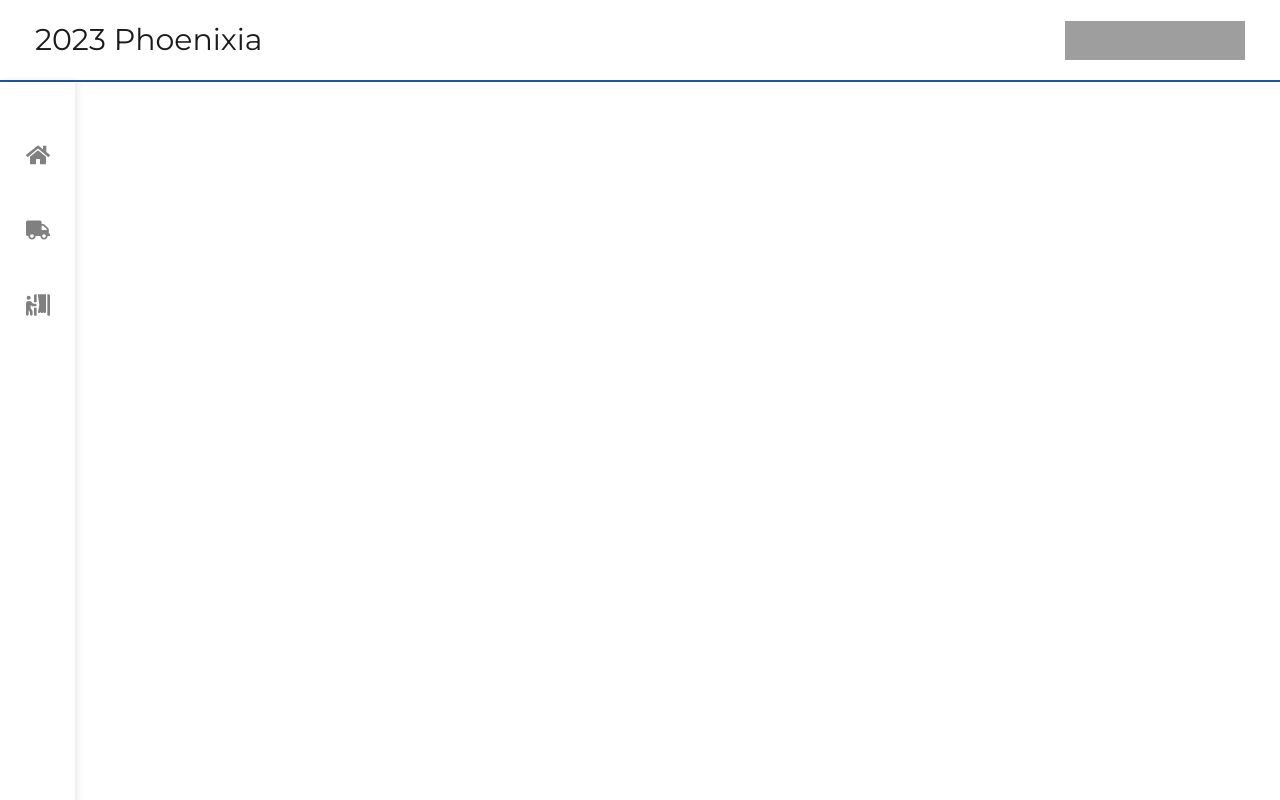
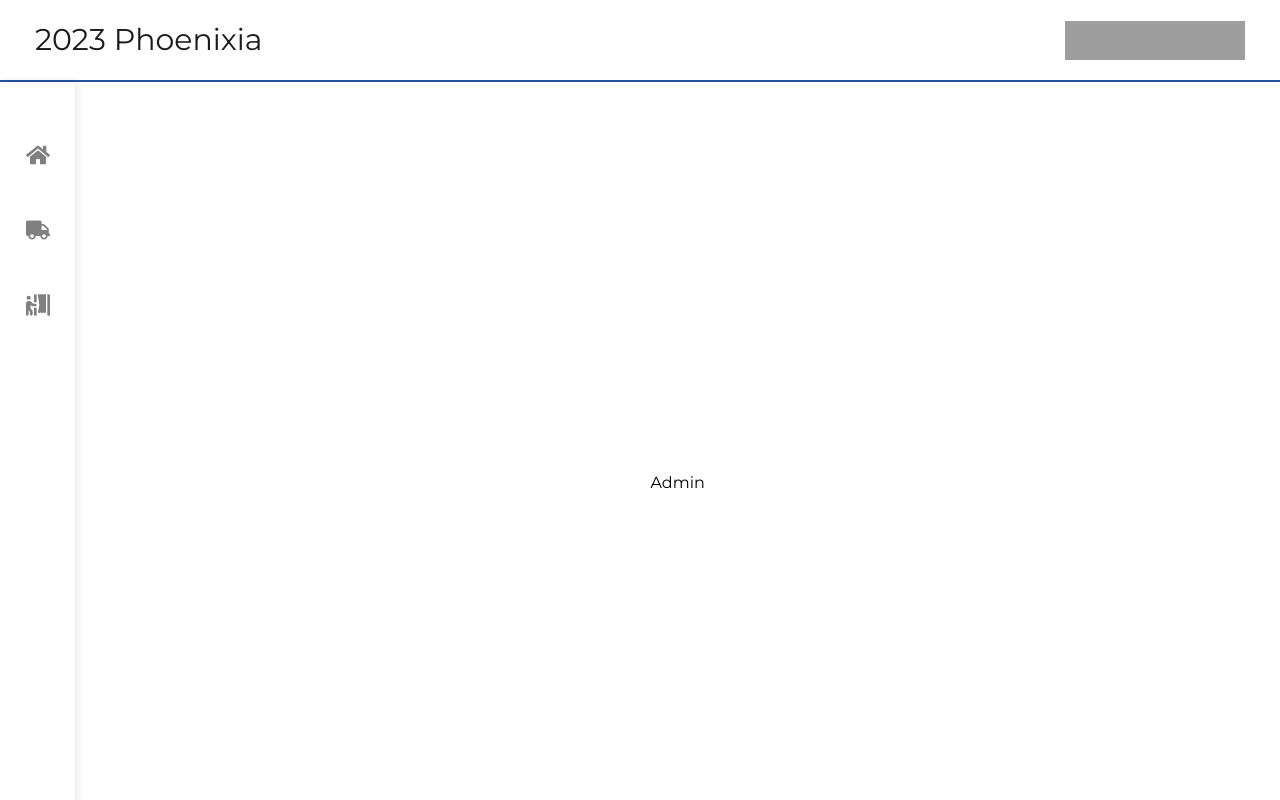
Before and after one commit to FE-PE/2023Phoenixia-Admin, a React (Create React App) app: page / in a window 1280 px wide. Shown: the top 800 px of the page. Built offline with nearby package versions, Linux system fonts and the light colour scheme; grey boxes are pictures that could not be loaded.

Commit message:
[feat]: home

```diff
--- a/src/main/contents/Contents.js
+++ b/src/main/contents/Contents.js
@@ -1,5 +1,6 @@
 import { BrowserRouter, Routes, Route } from 'react-router-dom';
 import './contents.css'
+import Home from './home/Home';
 import Trucklist from './foodtrucks/trucklist/Trucklist';
 import TruckDetail from './foodtrucks/truckdetail/TruckDetail';
 import TruckCreate from './foodtrucks/truckcreate/TruckCreate';
@@ -14,6 +15,8 @@ function Contents() {
 
         <div className='contents'>
             <Routes basename={process.env.PUBLIC_URL}>
+                <Route path='/' element={<Home/>} />
+
                 <Route path='/trucks' element={<Trucklist/>} />
                 <Route path='/trucks/detail' element={<TruckDetail/>} />
                 <Route path='/trucks/create' element={<TruckCreate/>} />
--- /dev/null
+++ b/src/main/contents/home/Home.js
@@ -0,0 +1,12 @@
+import './home.css'
+
+function Home() {
+
+    return (
+        <div className='home-wrap'>
+            Admin
+        </div>
+    )
+}
+
+export default Home
--- /dev/null
+++ b/src/main/contents/home/home.css
@@ -0,0 +1,7 @@
+.home-wrap {
+    width: 100%;
+    height: 100%;
+    display: flex;
+    justify-content: center;
+    align-items: center;
+}
```
